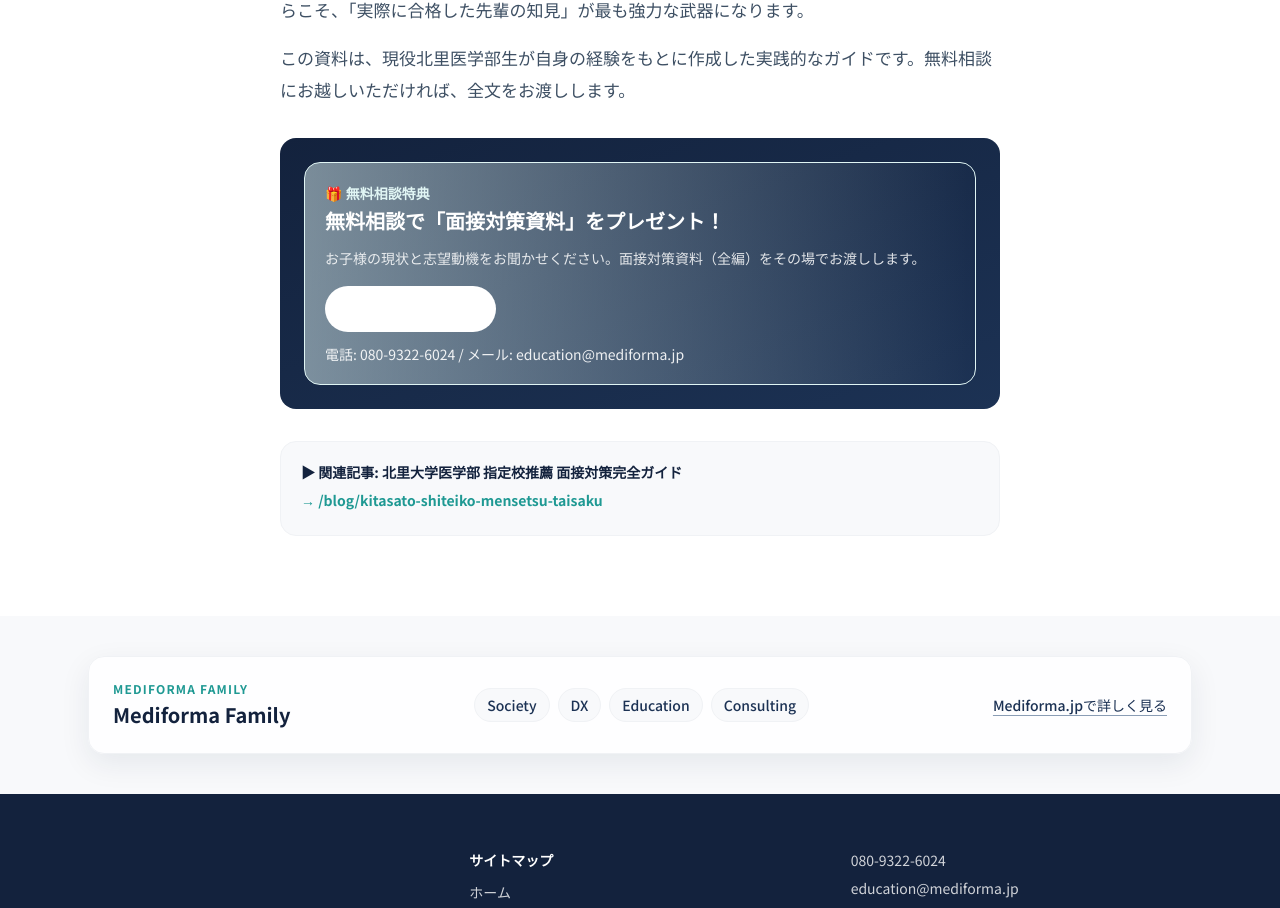
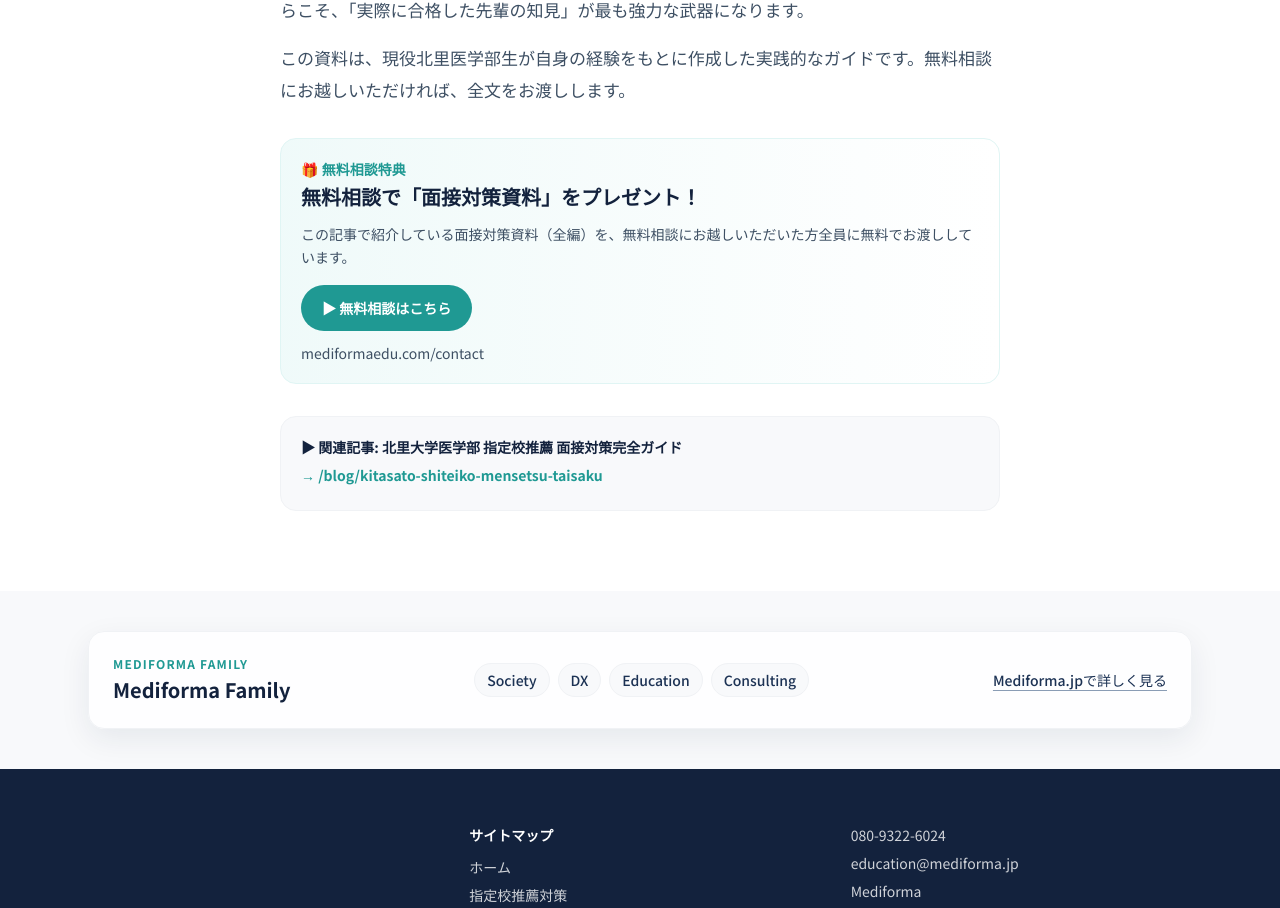
Before and after one commit to kentaro23/mediforma-education, a Next.js app: page /blog/kitasato-shiteiko-mensetsu-shiryo in a window 1280 px wide. Shown: the part 4672-5580 px from the top of the page. Built offline with nearby package versions, Linux system fonts and the light colour scheme.

Commit message:
Unify blog CTA sections and align existing article layout with new format

```diff
--- a/src/app/blog/[slug]/page.tsx
+++ b/src/app/blog/[slug]/page.tsx
@@ -1,6 +1,7 @@
 import type { Metadata } from "next";
 import Link from "next/link";
 import { notFound } from "next/navigation";
+import { Button } from "@/components/ui/Button";
 import { getBlogPostBySlug, blogPosts } from "@/lib/blog-data";
 
 type Props = {
@@ -10,6 +11,22 @@ type Props = {
 function formatDate(value: string) {
   return new Intl.DateTimeFormat("ja-JP", { year: "numeric", month: "long", day: "numeric" }).format(
     new Date(value)
+  );
+}
+
+function GiftBanner() {
+  return (
+    <div className="rounded-2xl border border-teal-100 bg-gradient-to-r from-teal-100/50 to-blueAccent-100/40 p-5">
+      <p className="text-sm font-semibold text-teal-500">🎁 無料相談特典</p>
+      <h3 className="mt-1 text-xl font-bold text-navy-900">無料相談で「面接対策資料」をプレゼント！</h3>
+      <p className="mt-3 text-sm leading-relaxed text-neutralGray-600">
+        この記事で紹介している面接対策資料（全編）を、無料相談にお越しいただいた方全員に無料でお渡ししています。
+      </p>
+      <div className="mt-4">
+        <Button href="/contact">▶ 無料相談はこちら</Button>
+      </div>
+      <p className="mt-3 text-sm text-neutralGray-600">mediformaedu.com/contact</p>
+    </div>
   );
 }
 
@@ -45,20 +62,36 @@ export default async function BlogPostPage({ params }: Props) {
   }
 
   return (
-    <article className="bg-white pb-20 pt-32">
-      <div className="mx-auto w-full max-w-4xl px-4 md:px-6">
-        <p className="text-sm text-neutralGray-400">更新日: {formatDate(post.updatedAt)}</p>
-        <h1 className="mt-3 whitespace-pre-line text-3xl font-extrabold leading-tight tracking-tight text-teal-500 md:text-[38px]">
-          {post.title}
-        </h1>
-        <p className="mt-4 text-neutralGray-600">{post.lead}</p>
-        <p className="mt-2 text-sm text-neutralGray-400">執筆: {post.author}</p>
+    <>
+      <section className="bg-gradient-to-br from-navy-900 to-navy-800 pb-14 pt-36 text-white">
+        <div className="mx-auto max-w-6xl px-4 md:px-6">
+          <span className="inline-flex rounded-full border border-teal-400/50 bg-teal-500/20 px-3 py-1 text-xs font-semibold text-teal-100">
+            面接対策
+          </span>
+          <h1 className="mt-4 whitespace-pre-line text-3xl font-bold leading-tight md:text-5xl">{post.title}</h1>
+          <p className="mt-4 max-w-4xl text-white/85 md:text-lg">{post.lead}</p>
+          <p className="mt-4 text-sm text-white/75">
+            更新日: {formatDate(post.updatedAt)} | 執筆: {post.author}
+          </p>
+        </div>
+      </section>
 
-        <div className="mt-10 space-y-6 text-[17px] leading-8 text-neutralGray-600">
+      <section className="bg-neutralGray-50 py-8">
+        <div className="mx-auto max-w-3xl px-4 md:px-6">
+          <GiftBanner />
+        </div>
+      </section>
+
+      <article className="bg-white pb-20 pt-10">
+        <div className="mx-auto w-full max-w-3xl px-4 md:px-6">
+          <div className="space-y-6 text-[17px] leading-8 text-neutralGray-600">
           {post.blocks.map((block, idx) => {
             if (block.type === "heading") {
               return (
-                <h2 key={`${block.type}-${idx}`} className="pt-2 text-2xl font-bold leading-tight text-navy-900">
+                <h2
+                  key={`${block.type}-${idx}`}
+                  className="border-b-2 border-teal-500 pb-2 pt-2 text-2xl font-bold leading-tight text-navy-900"
+                >
                   {block.text}
                 </h2>
               );
@@ -97,7 +130,7 @@ export default async function BlogPostPage({ params }: Props) {
             return (
               <div key={`${block.type}-${idx}`} className="overflow-x-auto rounded-xl border border-neutralGray-100">
                 <table className="min-w-full border-collapse text-left text-sm md:text-base">
-                  <thead className="bg-neutralGray-50">
+                  <thead className="bg-teal-100">
                     <tr>
                       {block.headers.map((header) => (
                         <th key={header} className="whitespace-nowrap border-b border-neutralGray-100 px-4 py-3 font-semibold text-navy-900">
@@ -135,8 +168,13 @@ export default async function BlogPostPage({ params }: Props) {
               </Link>
             </section>
           ) : null}
+
+          <section>
+            <GiftBanner />
+          </section>
         </div>
-      </div>
-    </article>
+        </div>
+      </article>
+    </>
   );
 }
--- a/src/app/blog/kitasato-shiteiko-mensetsu-shiryo/page.tsx
+++ b/src/app/blog/kitasato-shiteiko-mensetsu-shiryo/page.tsx
@@ -45,32 +45,18 @@ const articleJsonLd = {
   mainEntityOfPage: "https://www.mediformaedu.com/blog/kitasato-shiteiko-mensetsu-shiryo"
 };
 
-function GiftBanner({ compact = false }: { compact?: boolean }) {
+function GiftBanner() {
   return (
-    <div
-      className={`rounded-2xl border border-teal-100 bg-gradient-to-r from-teal-100/50 to-blueAccent-100/40 p-5 ${
-        compact ? "text-white" : ""
-      }`}
-    >
-      <p className={`text-sm font-semibold ${compact ? "text-teal-100" : "text-teal-500"}`}>🎁 無料相談特典</p>
-      <h3 className={`mt-1 text-xl font-bold ${compact ? "text-white" : "text-navy-900"}`}>
-        無料相談で「面接対策資料」をプレゼント！
-      </h3>
-      <p className={`mt-3 text-sm leading-relaxed ${compact ? "text-white/85" : "text-neutralGray-600"}`}>
-        {compact
-          ? "お子様の現状と志望動機をお聞かせください。面接対策資料（全編）をその場でお渡しします。"
-          : "この記事で紹介している面接対策資料（全編）を、無料相談にお越しいただいた方全員に無料でお渡ししています。"}
+    <div className="rounded-2xl border border-teal-100 bg-gradient-to-r from-teal-100/50 to-blueAccent-100/40 p-5">
+      <p className="text-sm font-semibold text-teal-500">🎁 無料相談特典</p>
+      <h3 className="mt-1 text-xl font-bold text-navy-900">無料相談で「面接対策資料」をプレゼント！</h3>
+      <p className="mt-3 text-sm leading-relaxed text-neutralGray-600">
+        この記事で紹介している面接対策資料（全編）を、無料相談にお越しいただいた方全員に無料でお渡ししています。
       </p>
       <div className="mt-4">
-        <Button href="/contact" className={compact ? "bg-white text-navy-900 hover:bg-neutralGray-50" : ""}>
-          ▶ 無料相談はこちら
-        </Button>
+        <Button href="/contact">▶ 無料相談はこちら</Button>
       </div>
-      {compact ? (
-        <p className="mt-3 text-sm text-white/90">電話: 080-9322-6024 / メール: education@mediforma.jp</p>
-      ) : (
-        <p className="mt-3 text-sm text-neutralGray-600">mediformaedu.com/contact</p>
-      )}
+      <p className="mt-3 text-sm text-neutralGray-600">mediformaedu.com/contact</p>
     </div>
   );
 }
@@ -337,8 +323,8 @@ export default function KitasatoMensetsuShiryoPage() {
             </p>
           </section>
 
-          <section className="rounded-2xl bg-gradient-to-br from-navy-900 to-navy-800 p-6">
-            <GiftBanner compact />
+          <section>
+            <GiftBanner />
           </section>
 
           <section className="rounded-2xl border border-neutralGray-100 bg-neutralGray-50 p-5">
```
